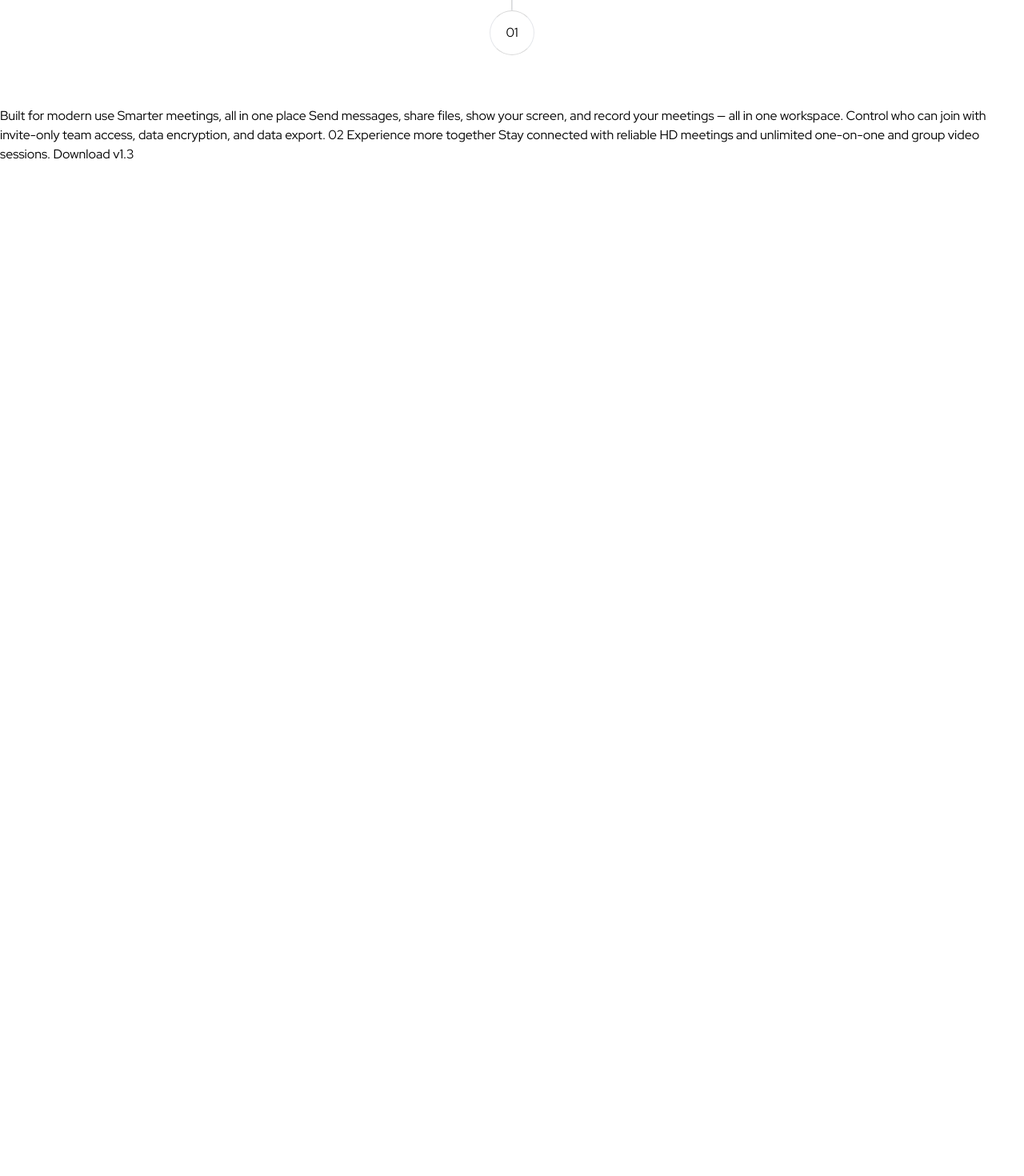
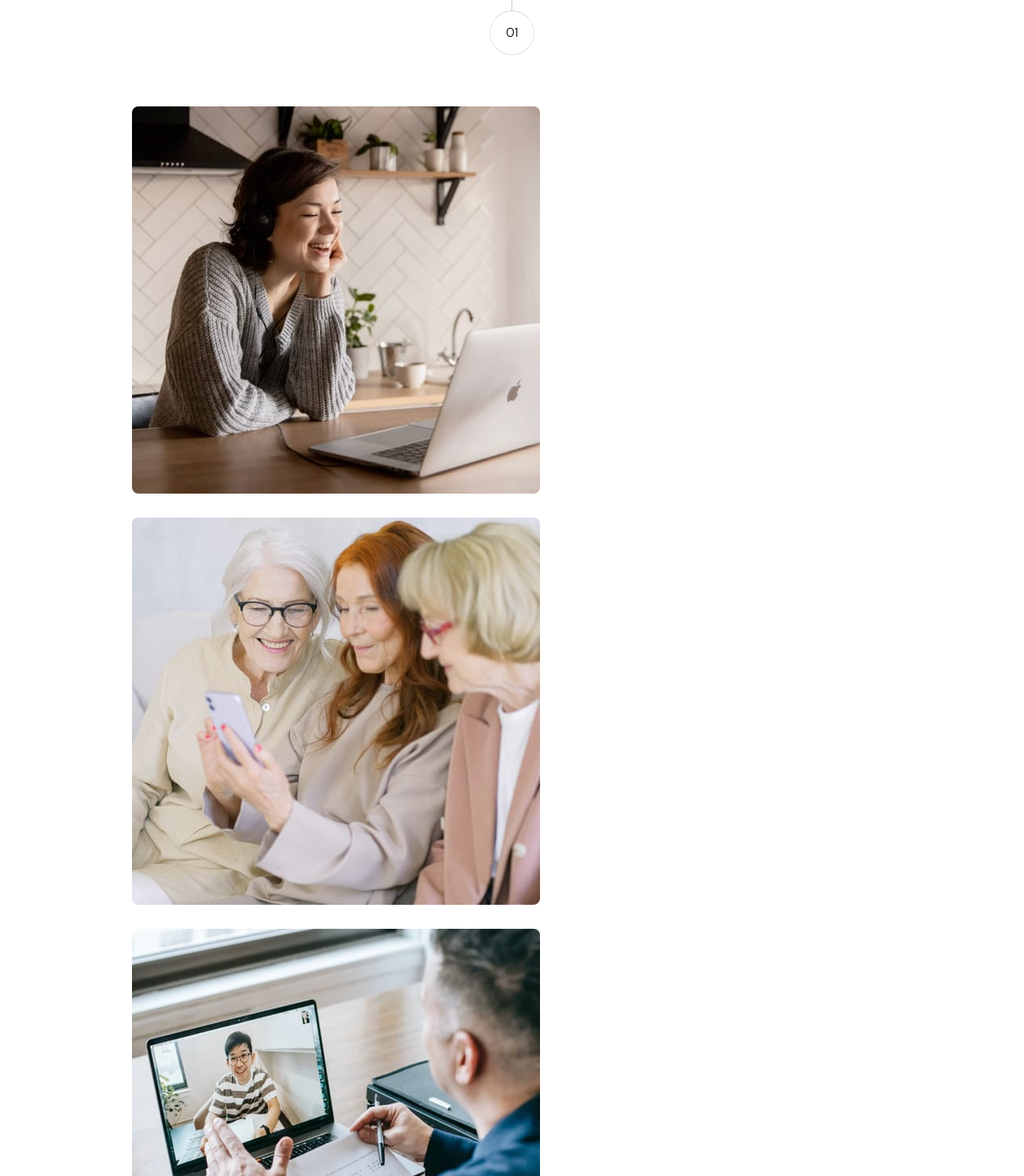
Before and after one commit to flaviare1s/meet-landing-page, a React (Vite) app: page / in a window 1280 px wide. Shown: the part 940-2410 px from the top of the page at 80% size. Before the commit the page ends 1145 px from the top, so only its background shows below. Built offline with nearby package versions, Linux system fonts and the light colour scheme.

Commit message:
Still working on components

```diff
--- a/src/App.jsx
+++ b/src/App.jsx
@@ -4,6 +4,7 @@ import { HeroImagesLeft } from './components/HeroImagesComponents/HeroImagesLeft
 import { HeroImagesRight } from './components/HeroImagesComponents/HeroImagesRight'
 import { LogoComponent } from './components/LogoComponent/Logo.Component'
 import { NumberComponent } from './components/NumberComponent/NumberComponent'
+import { PhotosComponent } from './components/PhotosComponent/PhotosComponent'
 
 export function App() {
 
@@ -19,6 +20,9 @@ export function App() {
       </div>
       <div>
         < NumberComponent />
+      </div>
+      <div>
+        < PhotosComponent />
       </div>
 
 
--- /dev/null
+++ b/src/components/PhotosComponent/PhotosComponent.jsx
@@ -0,0 +1,15 @@
+import photo1 from '../../assets/desktop/image-woman-in-videocall.jpg'
+import photo2 from '../../assets/desktop/image-women-videochatting.jpg'
+import photo3 from '../../assets/desktop/image-men-in-meeting.jpg'
+import photo4 from '../../assets/desktop/image-man-texting.jpg'
+
+export const PhotosComponent = () => {
+  return (
+    <div className="grid grid-cols-2 md:grid-cols-1 px-6 gap-6 mb-16 md:mb-12 md:px-10 md:gap-[11px] xl:px-[165px] xl:gap-[30px] xl:mb-20">
+        <img className="rounded-lg" src={ photo1 } alt="People using Meet" />
+        <img className="rounded-lg" src={ photo2 } alt="People using Meet" />
+        <img className="rounded-lg" src={ photo3 } alt="People using Meet" />
+        <img className="rounded-lg" src={ photo4 } alt="People using Meet" />
+    </div>
+  )
+}
```
